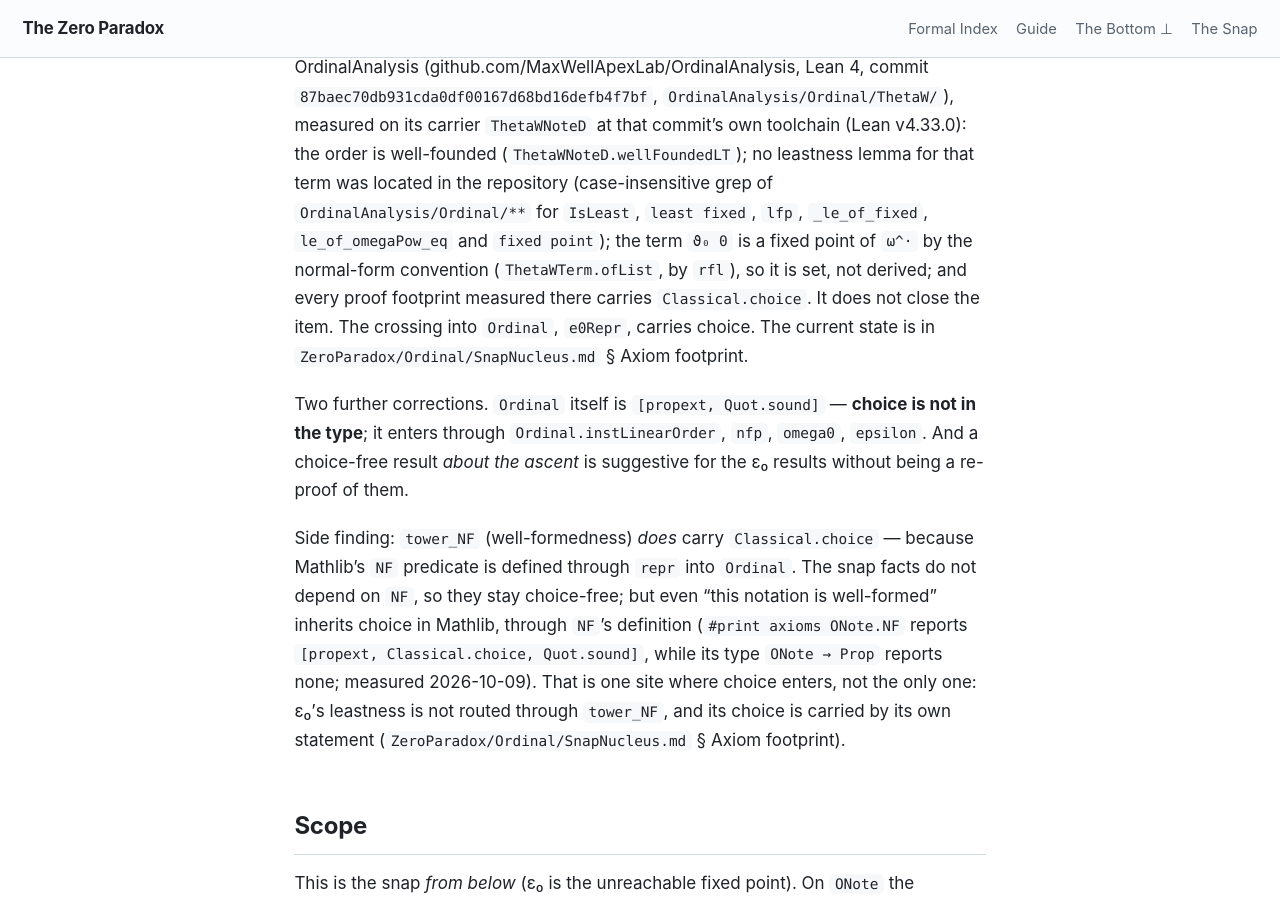
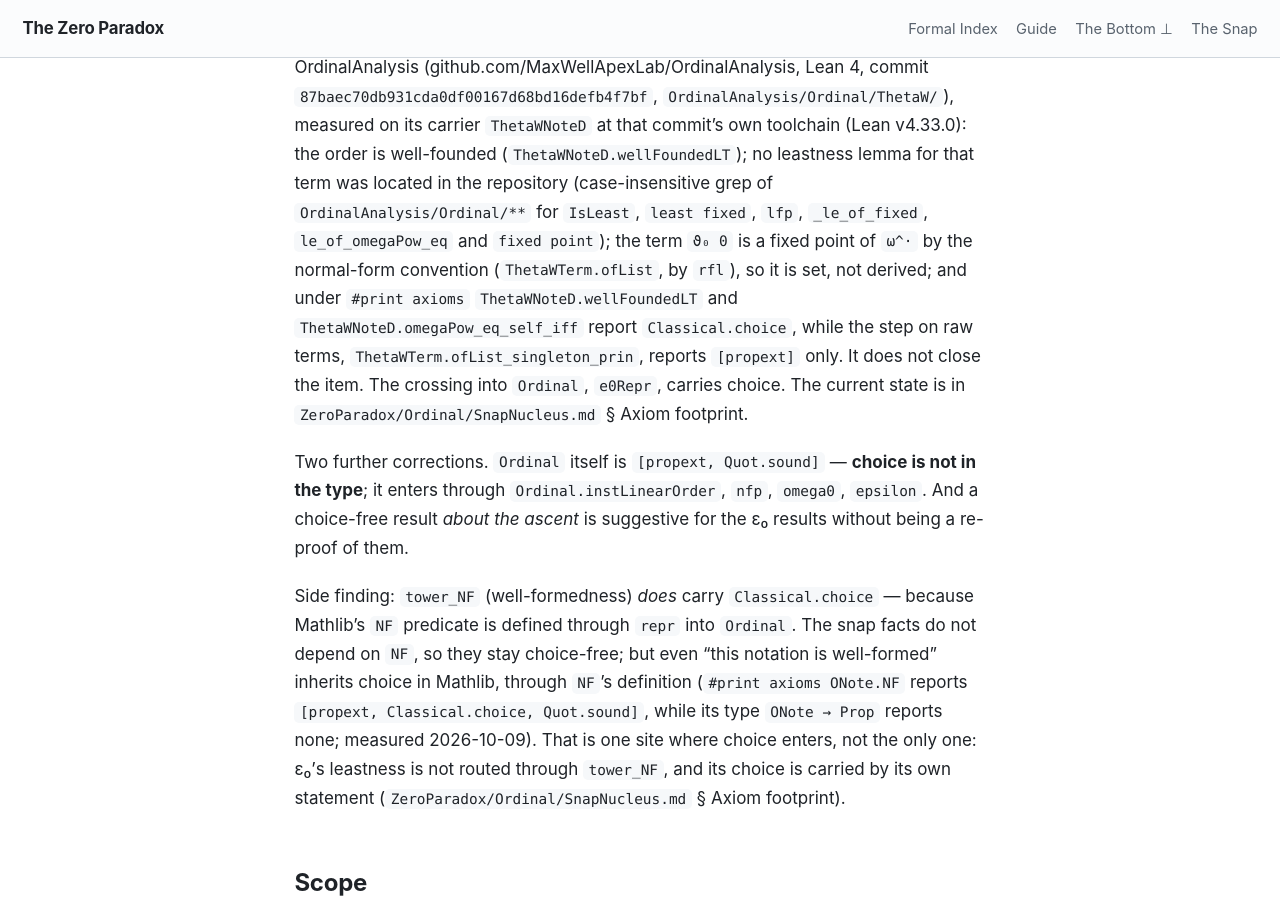
Before and after one commit to timbrigham/ZeroParadox, a Jekyll site: the page built from ZeroParadox/Ordinal/ConstructiveOrdinals.md, in a window 1280 px wide and 900 px high, scrolled down 2160 px. Built offline with Jekyll 4.4.1, drawn with Linux system fonts in a browser that asks for light colours; our own code applies the rules of GitHub Pages for plain Markdown files.

Commit message:
ZP-N open item: name which OrdinalAnalysis footprints carry choice
The sentence said every proof footprint measured in OrdinalAnalysis carries
Classical.choice. Re-run at commit 87baec7 on its own toolchain:
ThetaWTerm.ofList_singleton_prin reports [propext] only and ThetaWTerm.ofList
reports no axioms, while ThetaWNoteD.wellFoundedLT and
ThetaWNoteD.omegaPow_eq_self_iff report Classical.choice. The universal is
replaced by the named declarations. Adversary gate batch 2, D1 fix.

Co-Authored-By: Claude Opus 5.5 (1M context) <noreply@anthropic.com>
Claude-Session: https://claude.ai/code/session_01DYrKY8CR8AeESMvjGVQtzA

```diff
--- a/ZeroParadox/Ordinal/ConstructiveOrdinals.md
+++ b/ZeroParadox/Ordinal/ConstructiveOrdinals.md
@@ -62,7 +62,9 @@ its carrier `ThetaWNoteD` at that commit's own toolchain (Lean v4.33.0): the ord
 (`ThetaWNoteD.wellFoundedLT`); no leastness lemma for that term was located in the repository
 (case-insensitive grep of `OrdinalAnalysis/Ordinal/**` for `IsLeast`, `least fixed`, `lfp`,
 `_le_of_fixed`, `le_of_omegaPow_eq` and `fixed point`); the term `ϑ₀ 0` is a fixed point of `ω^·` by the normal-form convention (`ThetaWTerm.ofList`, by
-`rfl`), so it is set, not derived; and every proof footprint measured there carries `Classical.choice`.
+`rfl`), so it is set, not derived; and under `#print axioms` `ThetaWNoteD.wellFoundedLT` and
+`ThetaWNoteD.omegaPow_eq_self_iff` report `Classical.choice`, while the step on raw terms,
+`ThetaWTerm.ofList_singleton_prin`, reports `[propext]` only.
 It does not close the item. The
 crossing into `Ordinal`, `e0Repr`, carries choice. The current state is in `ZeroParadox/Ordinal/SnapNucleus.md` § Axiom footprint.
 
```
